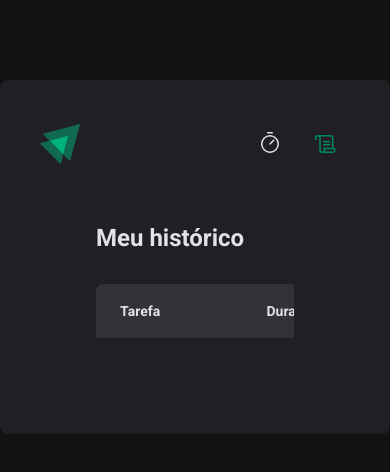
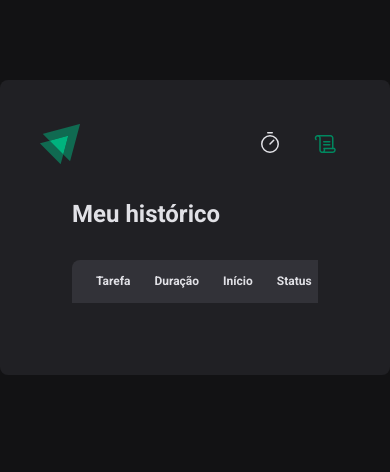
Before and after one commit to viniciussantos45/02-ignite-timer, a React (Vite) app: page /02-ignite-timer/history in a window 390 px wide. Shown: the top 472 px of the page. Built offline with nearby package versions, Linux system fonts and the light colour scheme.

Commit message:
Adjust responsive of component history

```diff
--- a/src/pages/History/styles.ts
+++ b/src/pages/History/styles.ts
@@ -1,4 +1,6 @@
 import styled from 'styled-components'
+
+const mobileBreakpoint = '768px'
 
 export const HistoryContainer = styled.div`
   flex: 1;
@@ -9,6 +11,10 @@ export const HistoryContainer = styled.div`
   h1 {
     font-size: 1.5rem;
     color: ${({ theme }) => theme['gray-100']};
+  }
+
+  @media (max-width: ${mobileBreakpoint}) {
+    padding: 2rem;
   }
 `
 export const HistoryList = styled.div`
@@ -57,6 +63,22 @@ export const HistoryList = styled.div`
       }
     }
   }
+
+  @media (max-width: ${mobileBreakpoint}) {
+    table {
+      min-width: 100%;
+
+      th {
+        font-size: 0.75rem;
+        padding: 0.75rem;
+      }
+
+      td {
+        font-size: 0.75rem;
+        padding: 0.75rem;
+      }
+    }
+  }
 `
 
 const STATUS_COLORS = {
@@ -80,6 +102,15 @@ export const Status = styled.span<StatusProps>`
     height: 0.5rem;
     border-radius: 9999px;
     background-color: ${({ theme, statusColor }) =>
-    theme[STATUS_COLORS[statusColor]]};
+      theme[STATUS_COLORS[statusColor]]};
+  }
+
+  @media (max-width: ${mobileBreakpoint}) {
+    gap: 0.25rem;
+
+    &::before {
+      width: 0.4rem;
+      height: 0.4rem;
+    }
   }
 `
```
